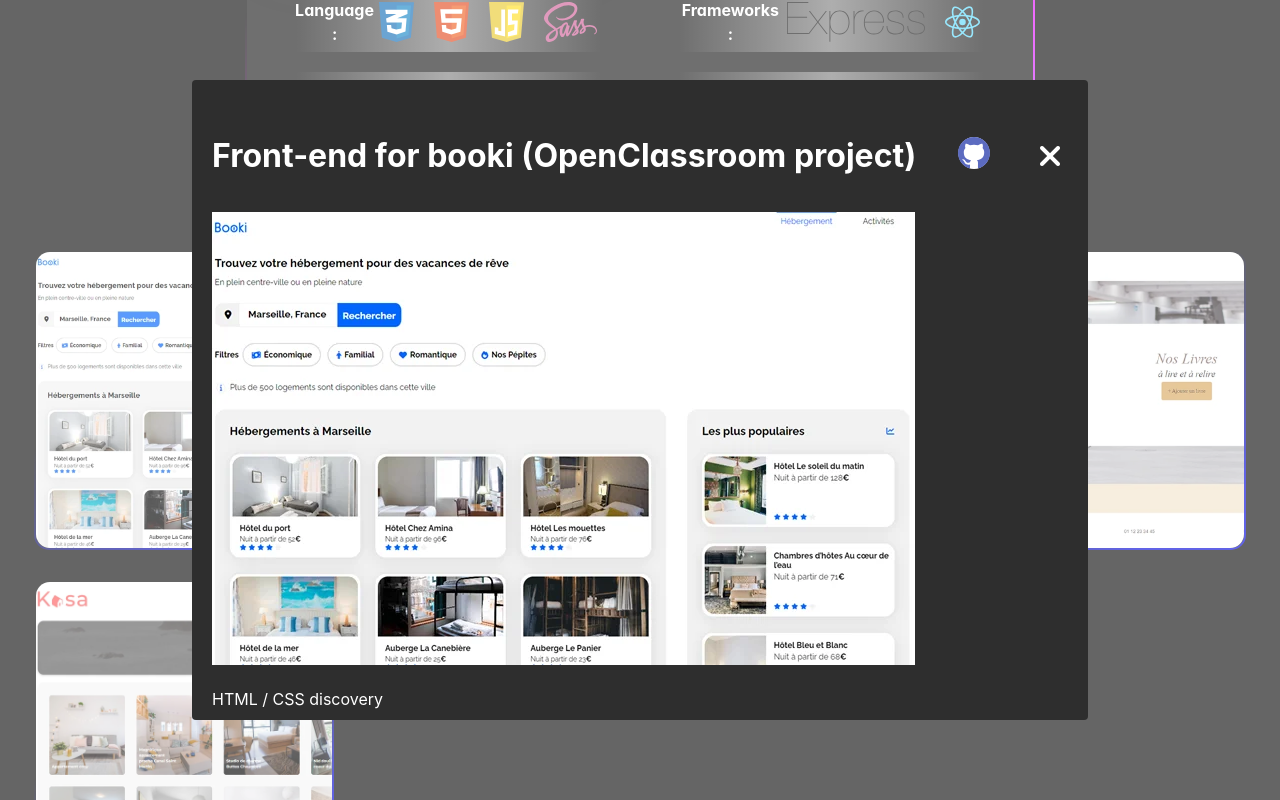
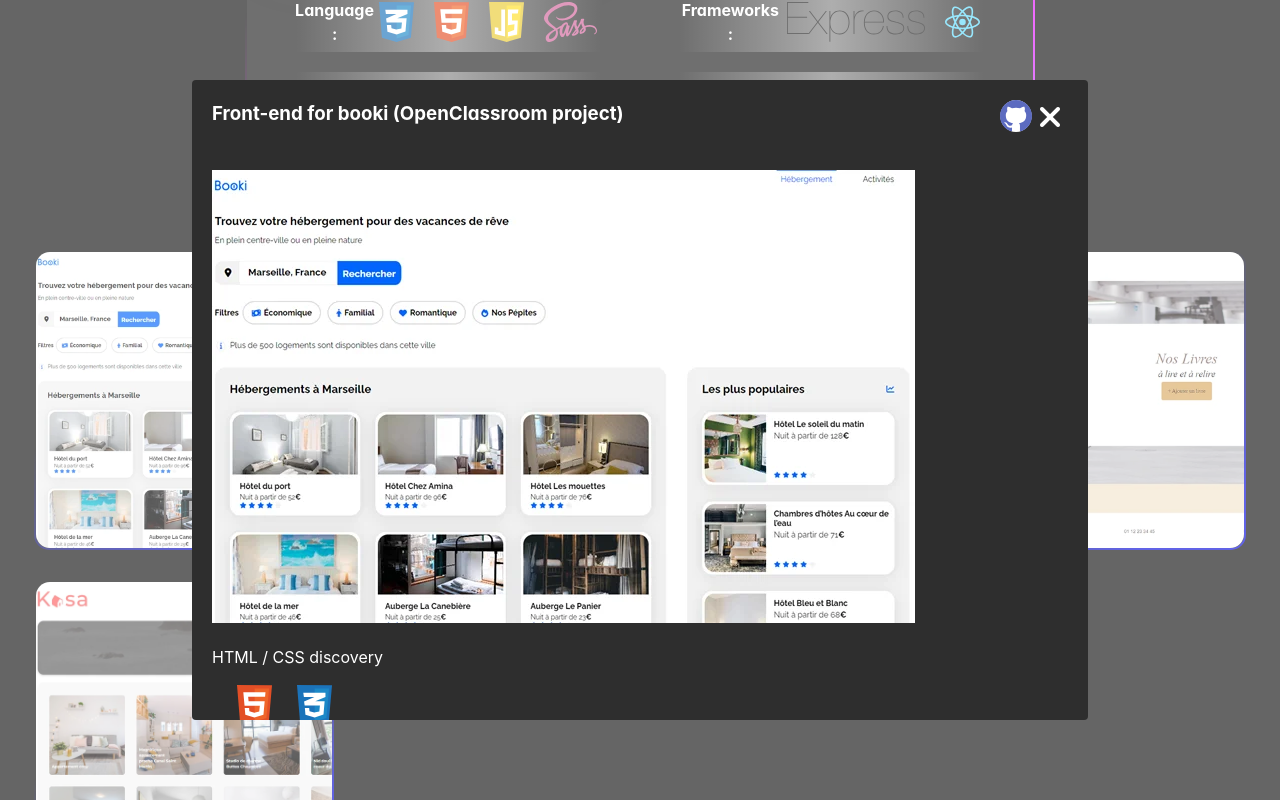
Before and after one commit to Crrux/Portfolio, a React (Vite) app: page / in a window 1280 px wide. Both pictures are taken after a click on the button 184 px from the left and 951 px from the top of the page. Shown: the part 551-1351 px from the top of the page. Built offline with nearby package versions, Linux system fonts and the light colour scheme.

Commit message:
modif header modal

```diff
--- a/src/components/modal_projects/_modal_projects.sass
+++ b/src/components/modal_projects/_modal_projects.sass
@@ -32,15 +32,22 @@
     &_Header
         display: flex
         justify-content: space-between
-        align-items: center
+        align-items: flex-start
+        margin-bottom: 2rem
         &_GithubLogo
             width: 2rem
         button
             height: fit-content
             &:hover
                 animation: rotate-down 0.4s ease-in-out forwards
-        h3, i
+        i
             font-size: 2rem
+        h3
+            margin: 0
+            padding: 0
+        div
+            display: flex
+            align-items: flex-start
 
 .Button_ModalProject
     position: relative
--- a/src/components/modal_projects/modal_projects.jsx
+++ b/src/components/modal_projects/modal_projects.jsx
@@ -50,6 +50,7 @@
       >
         <header className="Modal_Header">
           <h3>{project.name}</h3>
+          <div>
             <a href={project.lienGithub} target="_blank">
               <img
                 src={dataLogos.find((logo) => logo.title === "Github").URL}
@@ -60,6 +61,7 @@
             <button onClick={closeModal} className="button_exit_modal">
               <i className="fa-solid fa-xmark"></i>
             </button>
+          </div>
         </header>
 
         <img src={project.imageURL}></img>
--- a/src/sass/index.css
+++ b/src/sass/index.css
@@ -356,7 +356,8 @@
 .Modal_Header {
   display: flex;
   justify-content: space-between;
-  align-items: center;
+  align-items: flex-start;
+  margin-bottom: 2rem;
 }
 .Modal_Header_GithubLogo {
   width: 2rem;
@@ -368,8 +369,16 @@
 .Modal_Header button:hover {
   animation: rotate-down 0.4s ease-in-out forwards;
 }
-.Modal_Header h3, .Modal_Header i {
+.Modal_Header i {
   font-size: 2rem;
+}
+.Modal_Header h3 {
+  margin: 0;
+  padding: 0;
+}
+.Modal_Header div {
+  display: flex;
+  align-items: flex-start;
 }
 
 .Button_ModalProject {
```
Also changed, not shown: 1 other file (tests, documents, lock files or other folders). Lines whose indentation alone changed are shown as unchanged.
